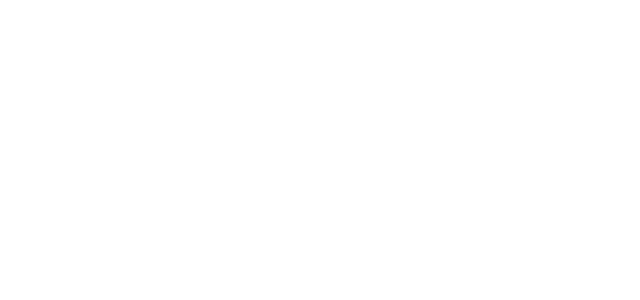
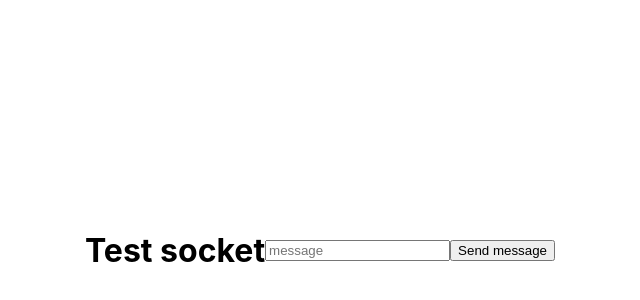
Before and after one commit to MasonHirst/socket-chat-test, a React (Create React App) app: page / in a window 1280 px wide. Shown: the part 150-450 px from the top of the page, without its empty margins (320-960 px from the left). Built offline with nearby package versions, Linux system fonts and the light colour scheme.

Commit message:
added basic server

```diff
--- a/src/App.js
+++ b/src/App.js
@@ -1,7 +1,24 @@
+import React, { useState } from "react";
+function App() {
+  const [inputValue, setInputValue] = useState('')
 
-function App() {
+  function handleClick() {
+    if (inputValue) {
+
+    } else alert('Message cannot be empty')
+  }
+
   return (
-    <div className="App">
+    <div className="App" style={{
+      display: 'flex',
+      height: '100vh',
+      width: '100vw',
+      justifyContent: 'center',
+      alignItems: 'center',
+    }}>
+      <h1>Test socket</h1>
+      <input onChange={() => setInputValue(inputValue)} placeholder="message" />
+      <button onClick={handleClick}>Send message</button>
 
     </div>
   );
```
Also changed, not shown: package.json (+6 -2 lines), 2 other files (tests, documents, lock files or other folders).
